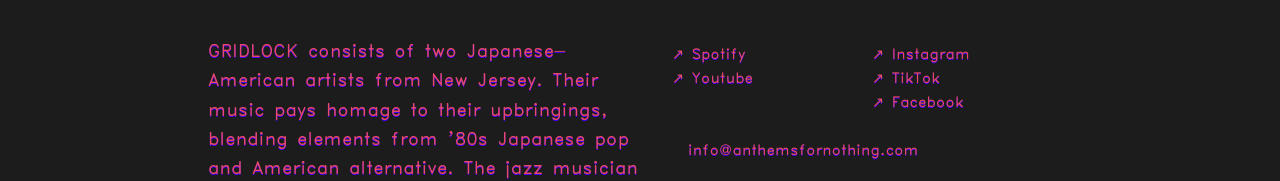
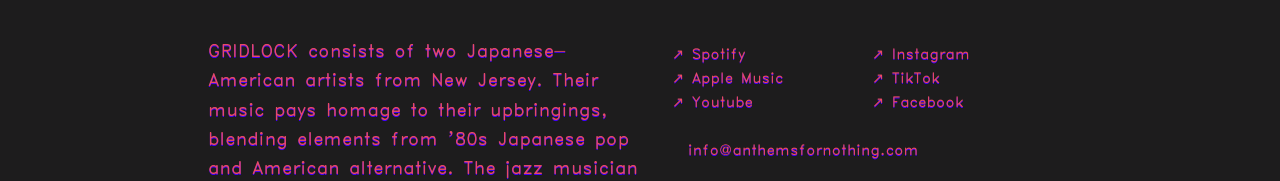
Before and after one commit to taichiaritomo/gridlock-2021, a plain HTML site: page index.html in a window 1280 px wide. Shown: the part 610-791 px from the top of the page. Drawn offline with Linux system fonts and the light colour scheme; animation ran at ten frames a second.

Commit message:
Apple Music Link

```diff
--- a/index.html
+++ b/index.html
@@ -42,6 +42,7 @@
                 <div class="links">
                     <div class="links-list">
                         <a class="link" target="_blank" href="http://open.spotify.com/artist/1wP9aQOtijjhyUPmEXtxxN"><span class="arrow">↗&#xFE0E;</span> Spotify</a><br/>
+                        <a class="link" target="_blank" href="https://music.apple.com/us/artist/gridlock/1574947093"><span class="arrow">↗&#xFE0E;</span> Apple Music</a><br/>
                         <a class="link" target="_blank" href="https://www.youtube.com/channel/UC_MlCB36SGlqVTM9AgFvXYA"><span class="arrow">↗&#xFE0E;</span> Youtube</a><br/>
                     </div>
                     <div class="links-list">
```
